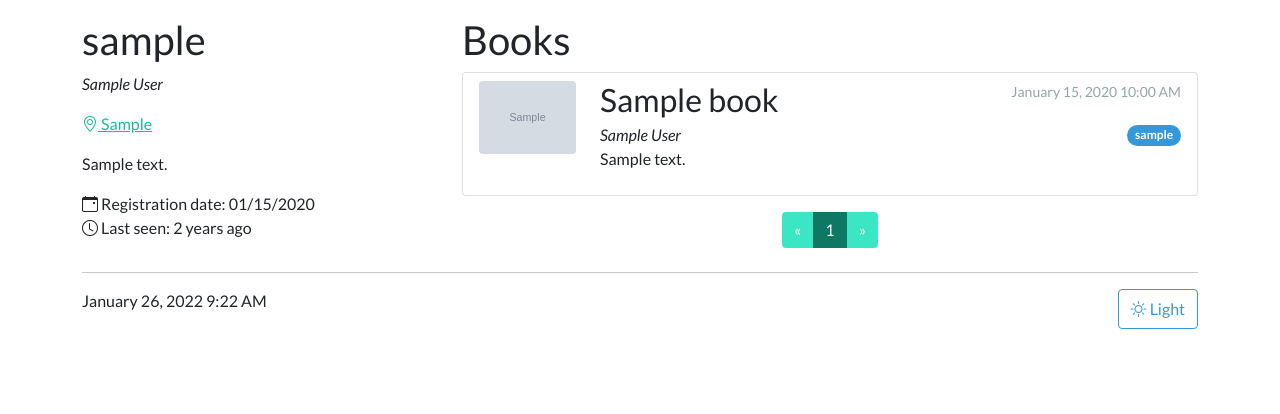
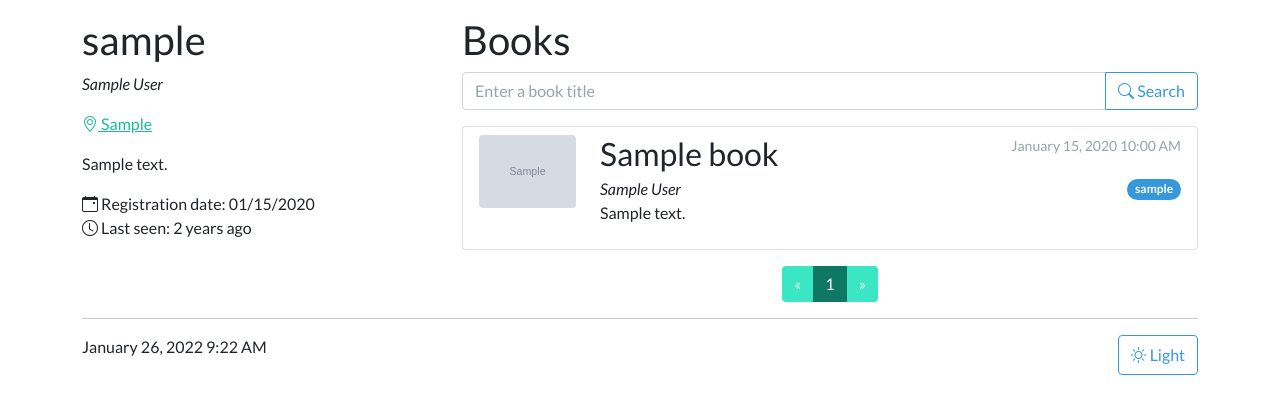
Before and after one commit to matbocz/bookorganizer, a Flask app: a page that uses app/templates/user.html in a window 1280 px wide. Shown: the part 72-486 px from the top of the page. Run offline with Flask 2, Linux system fonts and the light colour scheme; tables that the repository leaves empty hold one stand-in row (values such as "Sample post"); grey boxes marked "Sample" are stand-in pictures; some libraries are stand-ins or nearby versions.

Commit message:
Add search bar to user template

```diff
--- a/app/templates/user.html
+++ b/app/templates/user.html
@@ -100,6 +100,9 @@
             {% endif %}
         </div>
 
+        <!-- Books search bar -->
+        {% include "_search_bar.html" ignore missing %}
+
         <!-- Books list -->
         <div class="mb-3">
             {% include '_books.html' %}
```
